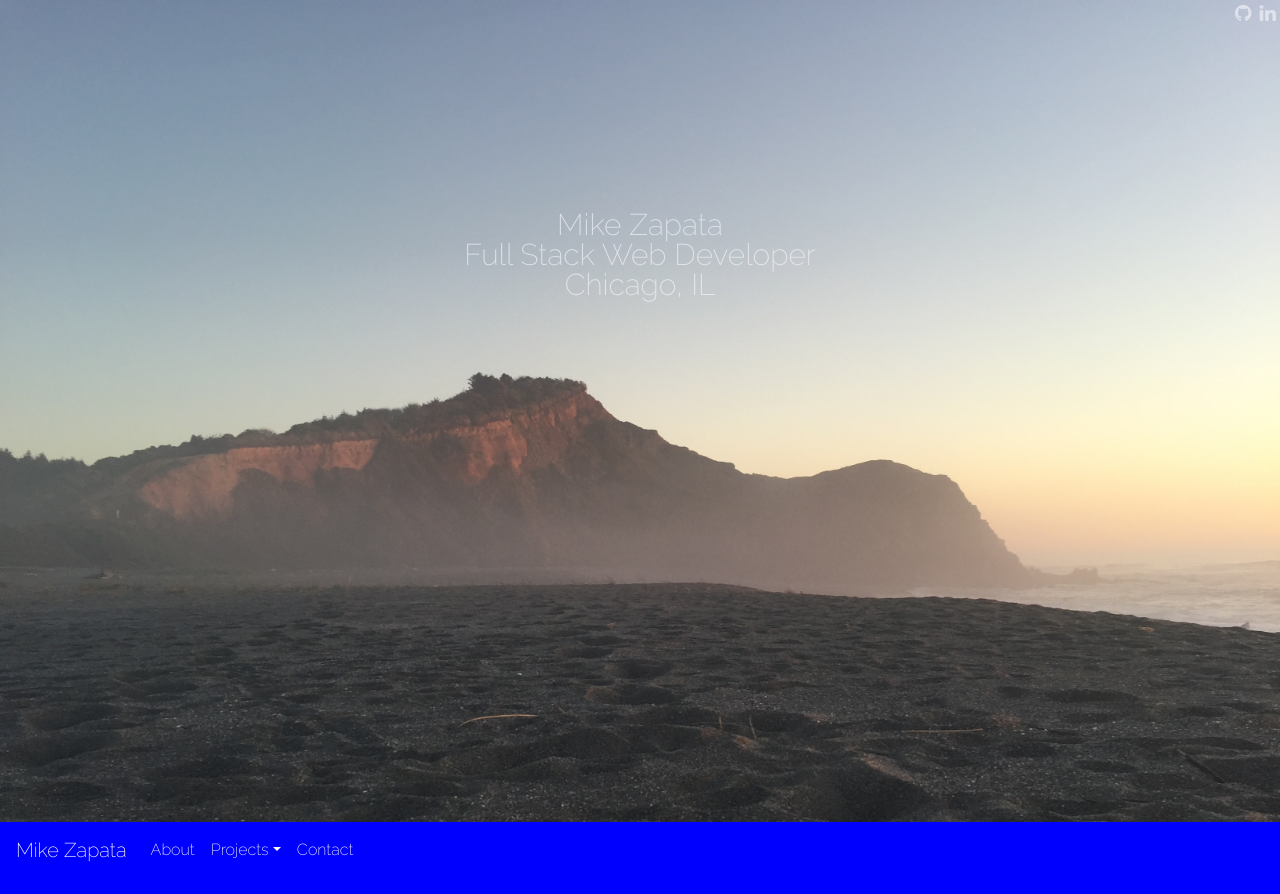
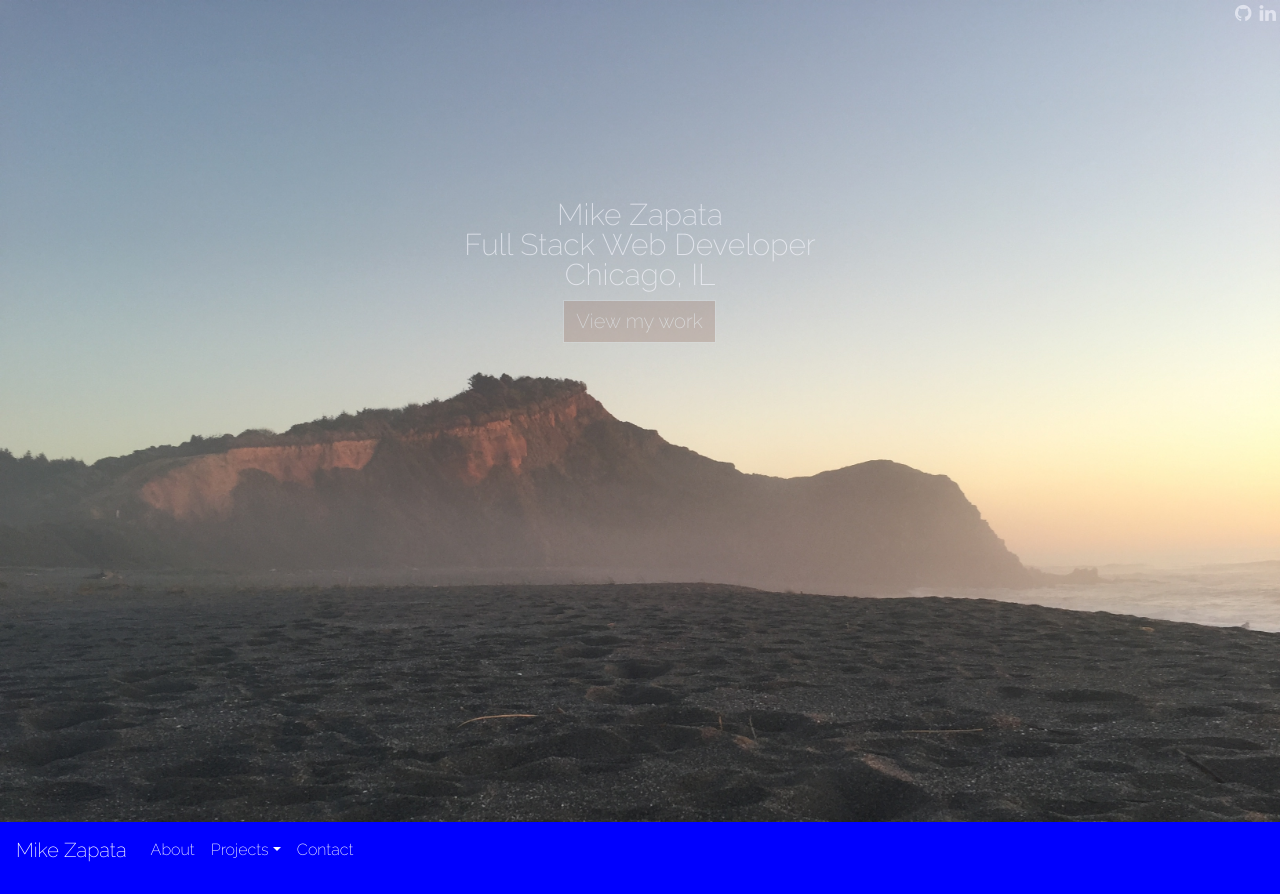
Before and after one commit to zapmi/MZ-portfolio, an Angular app in the folder portfolio/: page / in a window 1280 px wide. Built offline with nearby package versions, Linux system fonts and the light colour scheme.

Commit message:
added button

```diff
--- a/portfolio/src/app/canvas/canvas.component.css
+++ b/portfolio/src/app/canvas/canvas.component.css
@@ -13,7 +13,7 @@
     font-family: 'Raleway', sans-serif;
     font-size: 30px;
     font-weight: thin;
-    padding-top: 210px;
+    padding-top: 200px;
     opacity: 65%;
 }
 
@@ -30,3 +30,18 @@
     padding: 4px;
 
 }
+
+.clearfix {
+    /* overflow: auto; */
+  }
+
+.aboutButton {
+    /* background-color: #8f6457; */
+    background-color: #967062;
+    color: ghostwhite;
+    display: inline-block;
+    font-size: 20px;
+    margin-top: 10px;
+    opacity: 45%;
+
+}
--- a/portfolio/src/app/canvas/canvas.component.html
+++ b/portfolio/src/app/canvas/canvas.component.html
@@ -8,5 +8,7 @@
         Full Stack Web Developer
         <br>
         Chicago, IL
+        <br>
+        <div class="aboutButton page-link">View my work</div>
     </div>
 </div>
```
